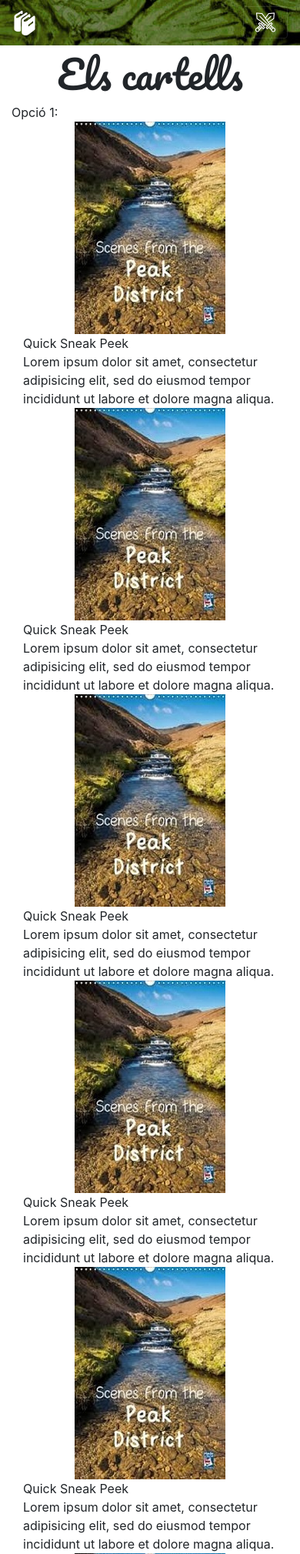
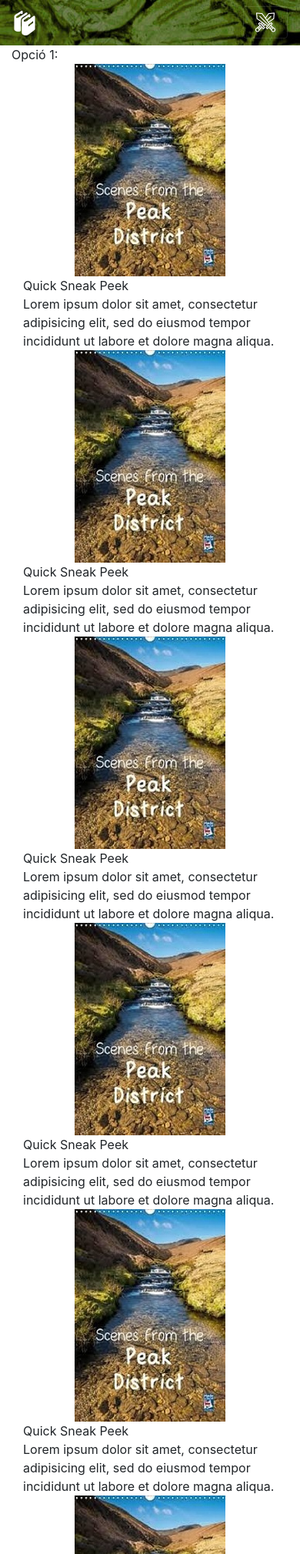
Before and after one commit to docentecam/santjordi, a PHP site: page /cartells.php in a window 390 px wide. Shown: the top 2019 px of the page at 77% size. Run offline with PHP 8.4, Linux system fonts and the light colour scheme; some libraries are stand-ins or nearby versions.

Commit message:
cartells modificacio 13

```diff
--- a/cartells.php
+++ b/cartells.php
@@ -1,6 +1,6 @@
 <?php include("inc/head.php");?>
 	<div class="row ">
-		<div class="col-12 hidden-xs-down txtTitles text-center">
+		<div class="col-12 d-none d-sm-block txtTitles text-center">
 			Els cartells
 		</div>
 
@@ -426,9 +426,9 @@
 						<img src="img/cartells/cartellFoto1_lg.jpg" class="img-fluid">
 					</div>
 					<div class="col-6">
-						<span class="nomAlumne">
+						<div class="nomAlumne mt-5">
 							Quick Sneak Peek
-						</span><br>
+						</div>
 					</div>
 				</div>
 				<div class="row">
@@ -454,9 +454,9 @@
 						<img src="img/cartells/cartellFoto2_lg.jpg" class="img-fluid">
 					</div>
 					<div class="col-6">
-						<span class="nomAlumne">
+						<div class="nomAlumne mt-5">
 							Quick Sneak Peek
-						</span><br>
+						</div>
 					</div>
 				</div>
 				<div class="row">
@@ -482,9 +482,9 @@
 						<img src="img/cartells/cartellFoto3_lg.jpg" class="img-fluid">
 					</div>
 					<div class="col-6">
-						<span class="nomAlumne">
+						<div class="nomAlumne mt-5">
 							Quick Sneak Peek
-						</span><br>
+						</div>
 					</div>
 				</div>
 				<div class="row">
@@ -510,9 +510,9 @@
 						<img src="img/cartells/cartellFoto4_lg.jpg" class="img-fluid">
 					</div>
 					<div class="col-6">
-						<span class="nomAlumne">
+						<div class="nomAlumne mt-5">
 							Quick Sneak Peek
-						</span><br>
+						</div>
 					</div>
 				</div>
 				<div class="row">
@@ -538,9 +538,9 @@
 						<img src="img/cartells/cartellFoto5_lg.jpg" class="img-fluid">
 					</div>
 					<div class="col-6">
-						<span class="nomAlumne">
+						<div class="nomAlumne mt-5">
 							Quick Sneak Peek
-						</span><br>
+						</div>
 					</div>
 				</div>
 				<div class="row">
@@ -566,9 +566,9 @@
 						<img src="img/cartells/cartellFoto6_lg.jpg" class="img-fluid">
 					</div>
 					<div class="col-6">
-						<span class="nomAlumne">
+						<div class="nomAlumne mt-5">
 							Quick Sneak Peek
-						</span><br>
+						</div>
 					</div>
 				</div>
 				<div class="row">
@@ -594,9 +594,9 @@
 						<img src="img/cartells/cartellFoto7_lg.jpg" class="img-fluid">
 					</div>
 					<div class="col-6">
-						<span class="nomAlumne">
+						<div class="nomAlumne mt-5">
 							Quick Sneak Peek
-						</span><br>
+						</div>
 					</div>
 				</div>
 				<div class="row">
@@ -622,9 +622,9 @@
 						<img src="img/cartells/cartellFoto8_lg.jpg" class="img-fluid">
 					</div>
 					<div class="col-6">
-						<span class="nomAlumne">
+						<div class="nomAlumne mt-5">
 							Quick Sneak Peek
-						</span><br>
+						</div>
 					</div>
 				</div>
 				<div class="row">
```
